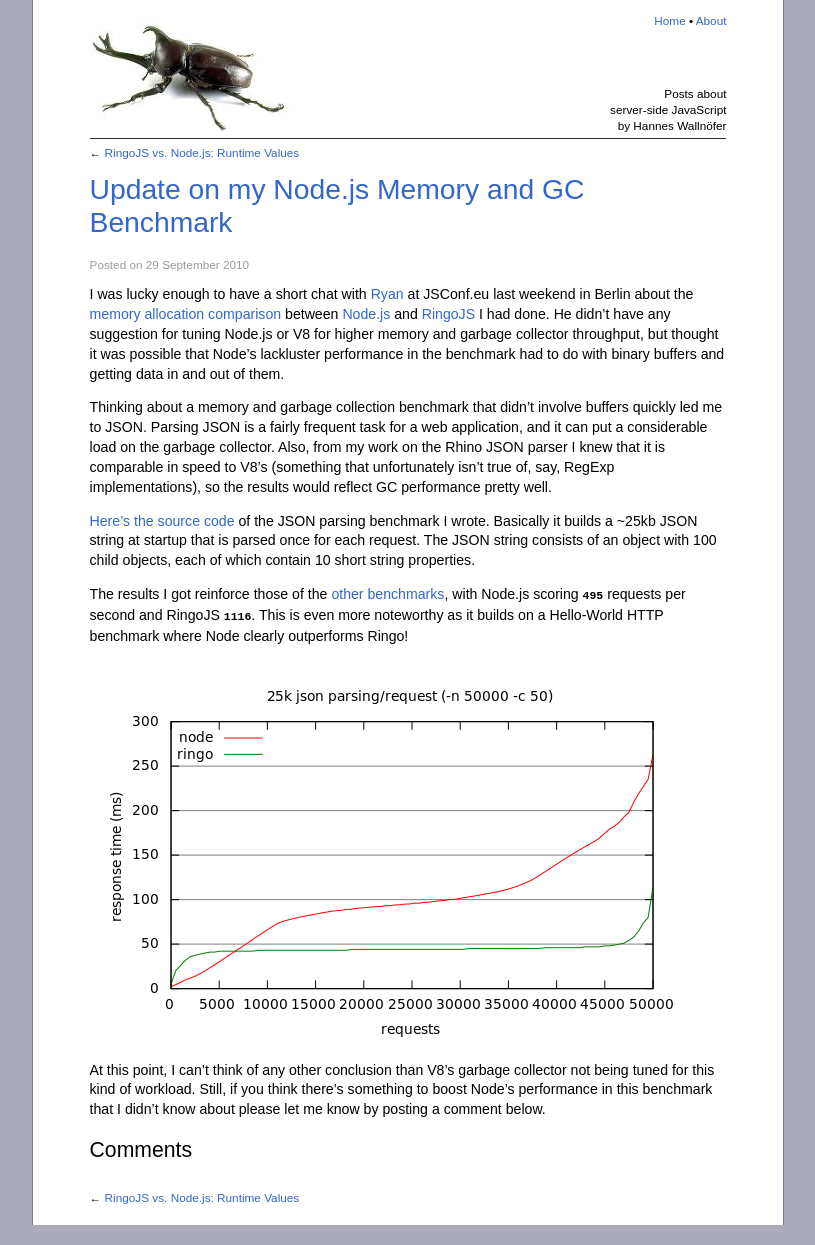
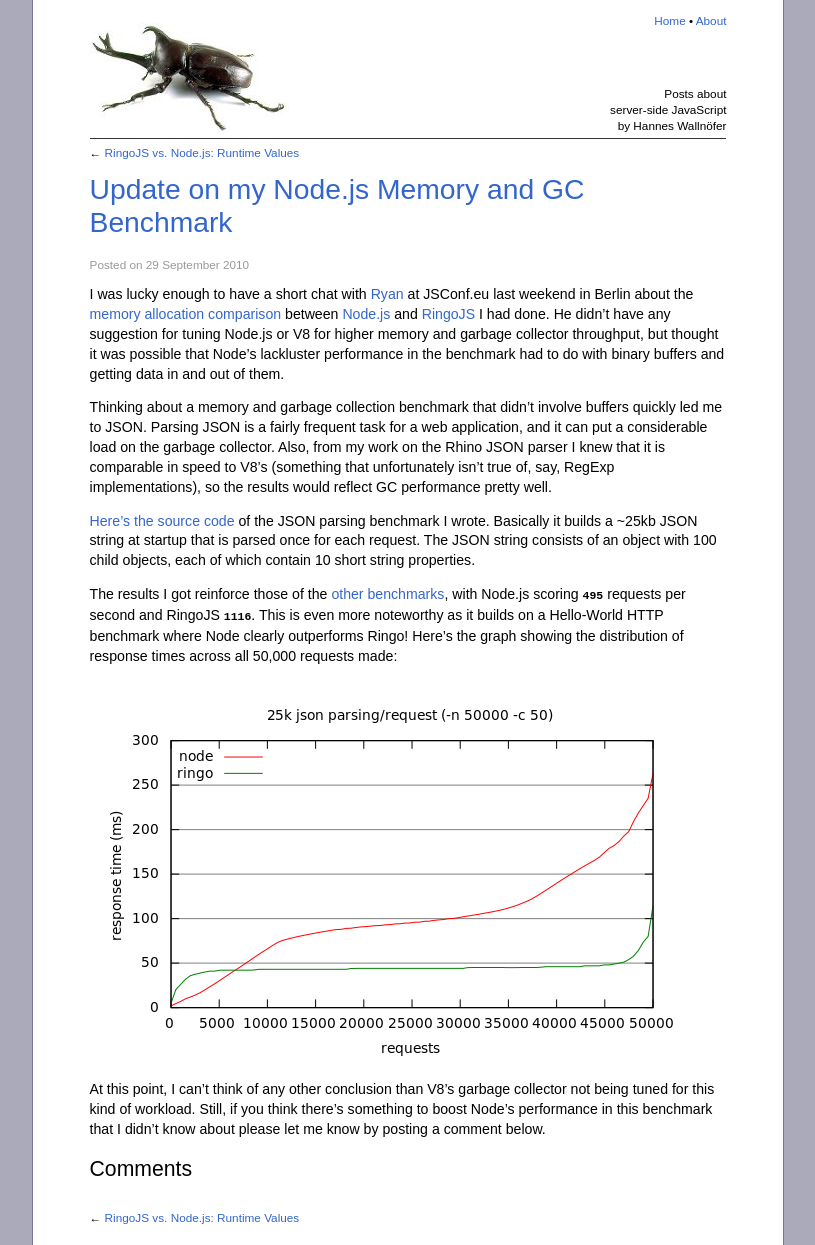
Before and after one commit to hns/hns.github.com, a Jekyll site: the page built from _posts/2010-09-29-benchmark2.md, in a window 1280 px wide. Shown: the whole page, without its empty margins (232-1047 px from the left). Built offline with Jekyll 4.4.1, drawn with Linux system fonts in a browser that asks for light colours; comment, search, counter and statistics services are not loaded.

Commit message:
Add sentence explaining the graph

```diff
--- a/_posts/2010-09-29-benchmark2.md
+++ b/_posts/2010-09-29-benchmark2.md
@@ -27,7 +27,8 @@ The results I got reinforce those of the
 [other benchmarks][memory allocation comparison], with Node.js scoring
 `495` requests per second and RingoJS `1116`. This is even more noteworthy
 as it builds on a Hello-World HTTP benchmark where Node clearly outperforms
-Ringo!
+Ringo! Here's the graph showing the distribution of response times across all
+50,000 requests made:
 
 ![benchmark result graph](/images/benchmark/parse-json.png)
 
```
